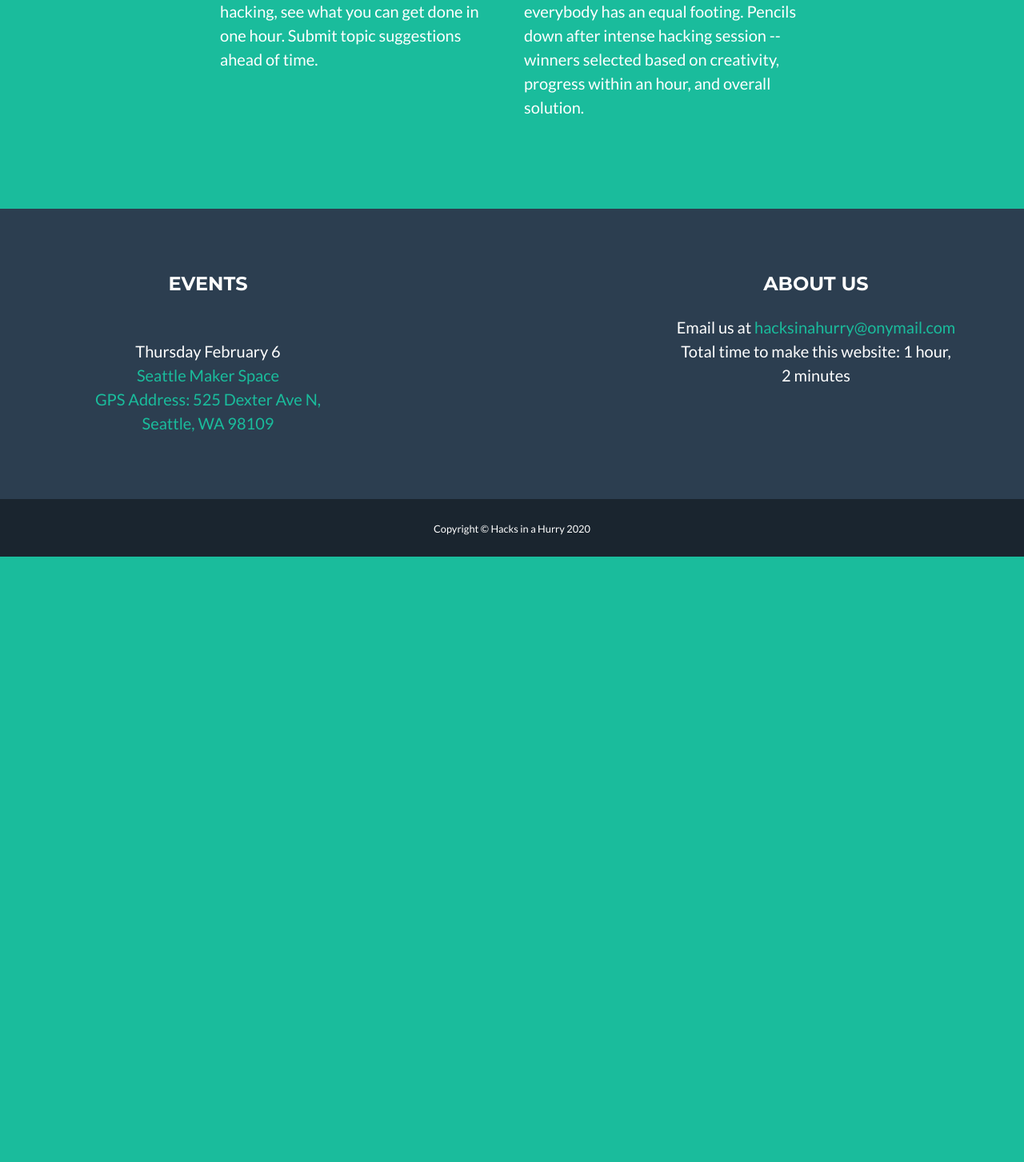
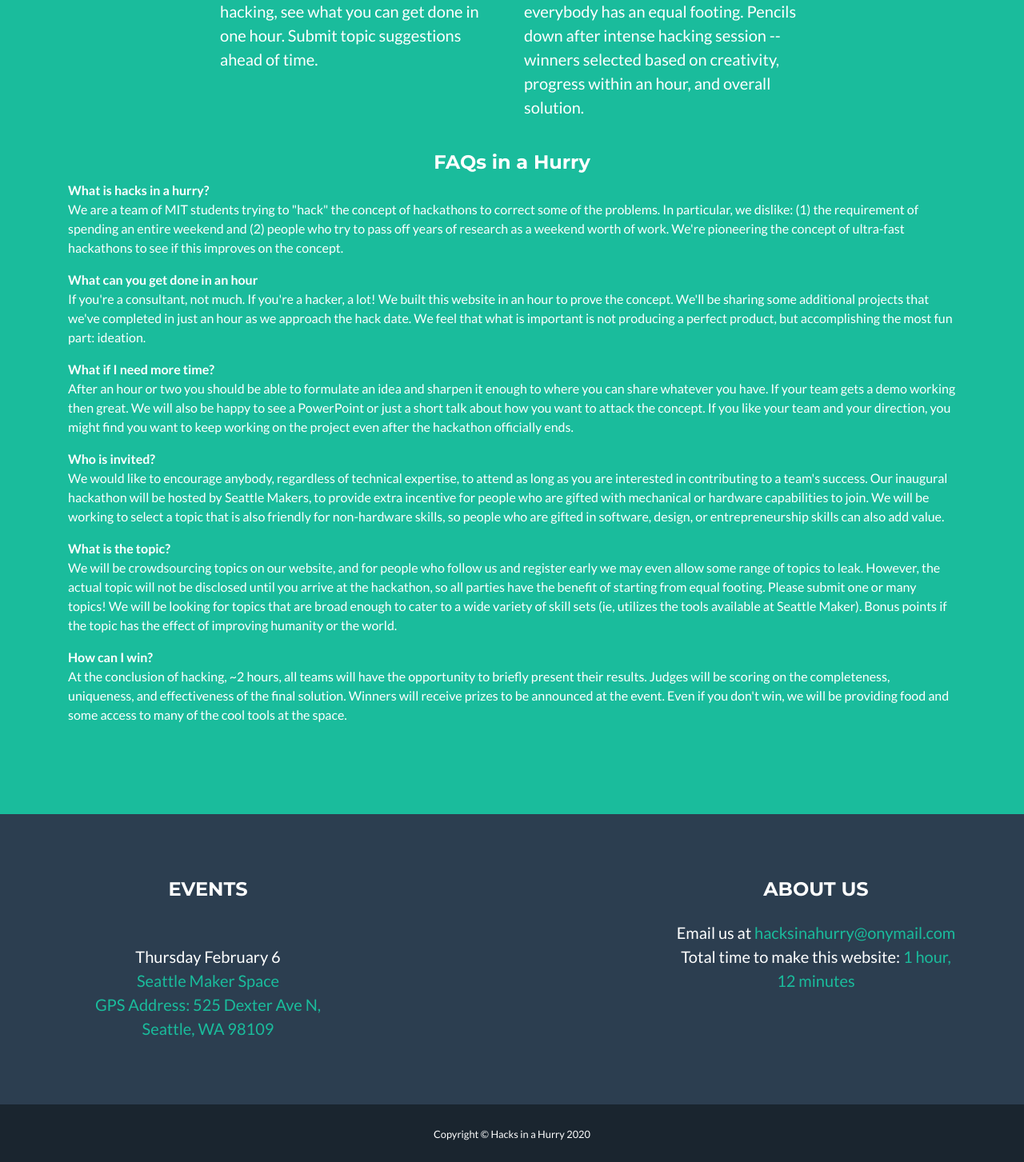
Before and after one commit to zcor/hacksinahurry, a Django app: page / in a window 1280 px wide. Shown: the part 2386-3839 px from the top of the page at 80% size. Before the commit the page ends 3082 px from the top, so only its background shows below. Run offline with Django 3.2, Linux system fonts and the light colour scheme; some libraries are stand-ins or nearby versions.

Commit message:
FAQs in a Hurry

```diff
--- a/entropy/templates/index.html
+++ b/entropy/templates/index.html
@@ -266,15 +266,55 @@ Topic will be announced at the door, so everybody has an equal footing.
 </p>
         </div>
       </div>
-      {% comment %}
       <!-- About Section Button -->
       <div class="text-center mt-4">
-        <a class="btn btn-xl btn-outline-light" href="https://startbootstrap.com/themes/freelancer/">
+	<h4>FAQs in a Hurry</h4>
+
+	<p style='text-align: left;'><strong>What is hacks in a hurry?</strong>
+	<br/>
+	We are a team of MIT students trying to "hack" the concept of hackathons to correct some of the problems.  In particular, we dislike: (1) the requirement of spending an entire weekend and (2) people who try to pass off years of research as a weekend worth of work.  We're pioneering the concept of ultra-fast hackathons to see if this improves on the concept.
+	</p>
+
+
+	<p style='text-align: left;'><strong>What can you get done in an hour</strong>
+	<br/>
+	If you're a consultant, not much.  If you're a hacker, a lot!  We built this website in an hour to prove the concept.  We'll be sharing some additional projects that we've completed in just an hour as we approach the hack date.  We feel that what is important is not producing a perfect product, but accomplishing the most fun part: ideation.
+	</p>
+
+<p style='text-align: left;'><strong>What if I need more time?</strong>
+	<br/>
+After an hour or two you should be able to formulate an idea and sharpen it enough to where you can share whatever you have.  If your team gets a demo working then great.  We will also be happy to see a PowerPoint or just a short talk about how you want to attack the concept.  If you like your team and your direction, you might find you want to keep working on the project even after the hackathon officially ends.
+	</p>
+
+<p style='text-align: left;'><strong>Who is invited?</strong>
+	<br/>
+We would like to encourage anybody, regardless of technical expertise, to attend as long as you are interested in contributing to a team's success.  Our inaugural hackathon will be hosted by Seattle Makers, to provide extra incentive for people who are gifted with mechanical or hardware capabilities to join.  We will be working to select a topic that is also friendly for non-hardware skills, so people who are gifted in software, design, or entrepreneurship skills can also add value.
+</p>
+
+
+<p style='text-align: left;'><strong>What is the topic?</strong>
+	<br/>
+	<a href='http://hacksinahurry.com/#contact' style='color: #FFF;'>We will be crowdsourcing topics on our website</a>, and for people who follow us and register early we may even allow some range of topics to leak.  However, the actual topic will not be disclosed until you arrive at the hackathon, so all parties have the benefit of starting from equal footing.  Please submit one or many topics!  We will be looking for topics that are broad enough to cater to a wide variety of skill sets (ie, utilizes the tools available at Seattle Maker).  Bonus points if the topic has the effect of improving humanity or the world.
+</p>
+
+
+
+<p style='text-align: left;'><strong>How can I win?</strong>
+	<br/>
+At the conclusion of hacking, ~2 hours, all teams will have the opportunity to briefly present their results.  Judges will be scoring on the completeness, uniqueness, and effectiveness of the final solution.  Winners will receive prizes to be announced at the event.  Even if you don't win, we will be providing food and some access to many of the cool tools at the space.
+</p>
+
+
+
+
+
+
+
+	{% comment %}    <a class="btn btn-xl btn-outline-light" href="https://startbootstrap.com/themes/freelancer/">
           <i class="fas fa-download mr-2"></i>
-          Free Download!
         </a>
+	{% endcomment %}
       </div>
-        {% endcomment %}
     </div>
   </section>
 
@@ -317,7 +357,7 @@ Topic will be announced at the door, so everybody has an equal footing.
         <div class="col-lg-4">
           <h4 class="text-uppercase mb-4">About Us</h4>
           <p class="lead mb-0">Email us at <a href='mailto:hacksinahurry@onymail.com'>hacksinahurry@onymail.com</a>
-          <br/><strong>Total time to make this website:</strong> 1 hour, 2 minutes
+	  <br/><strong>Total time to make this website:</strong> <a href=''>1 hour, 12 minutes</a>
           </p>
         </div>
 
```
